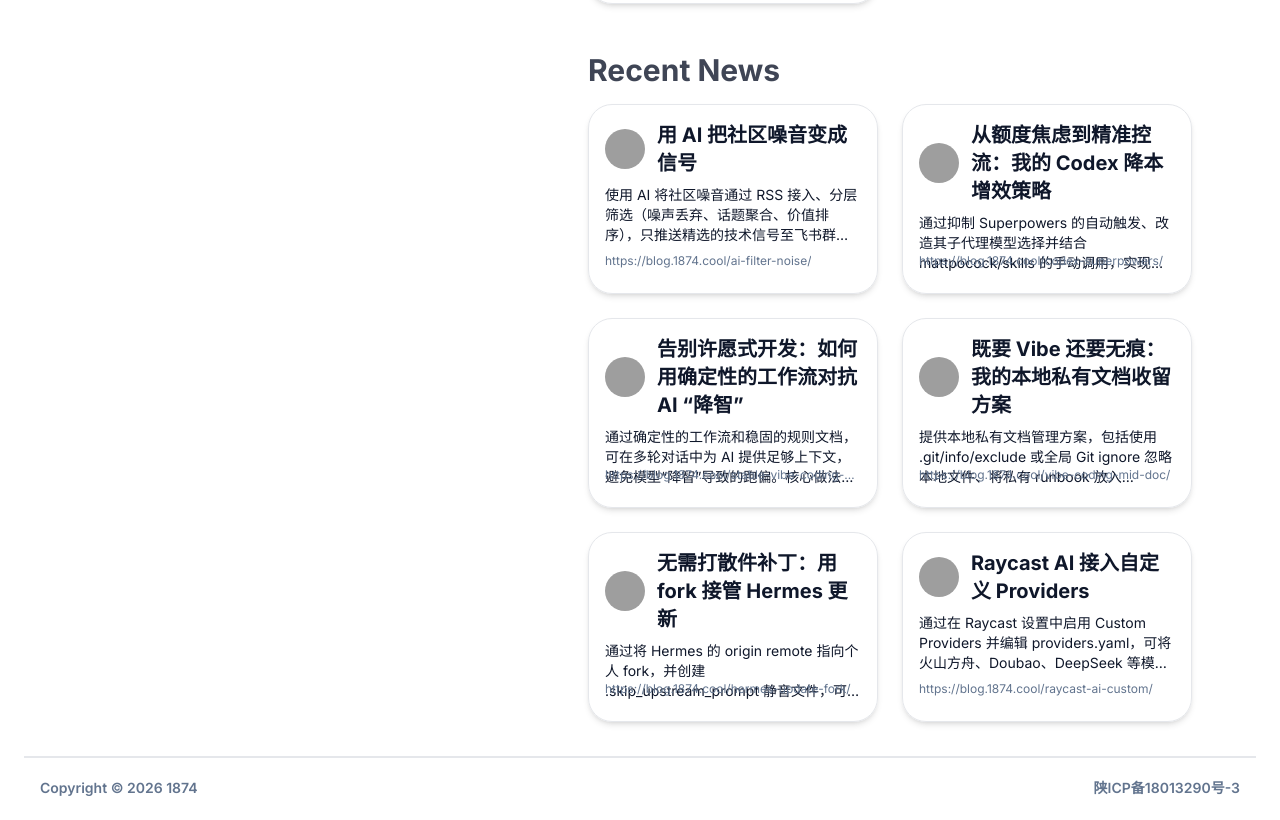
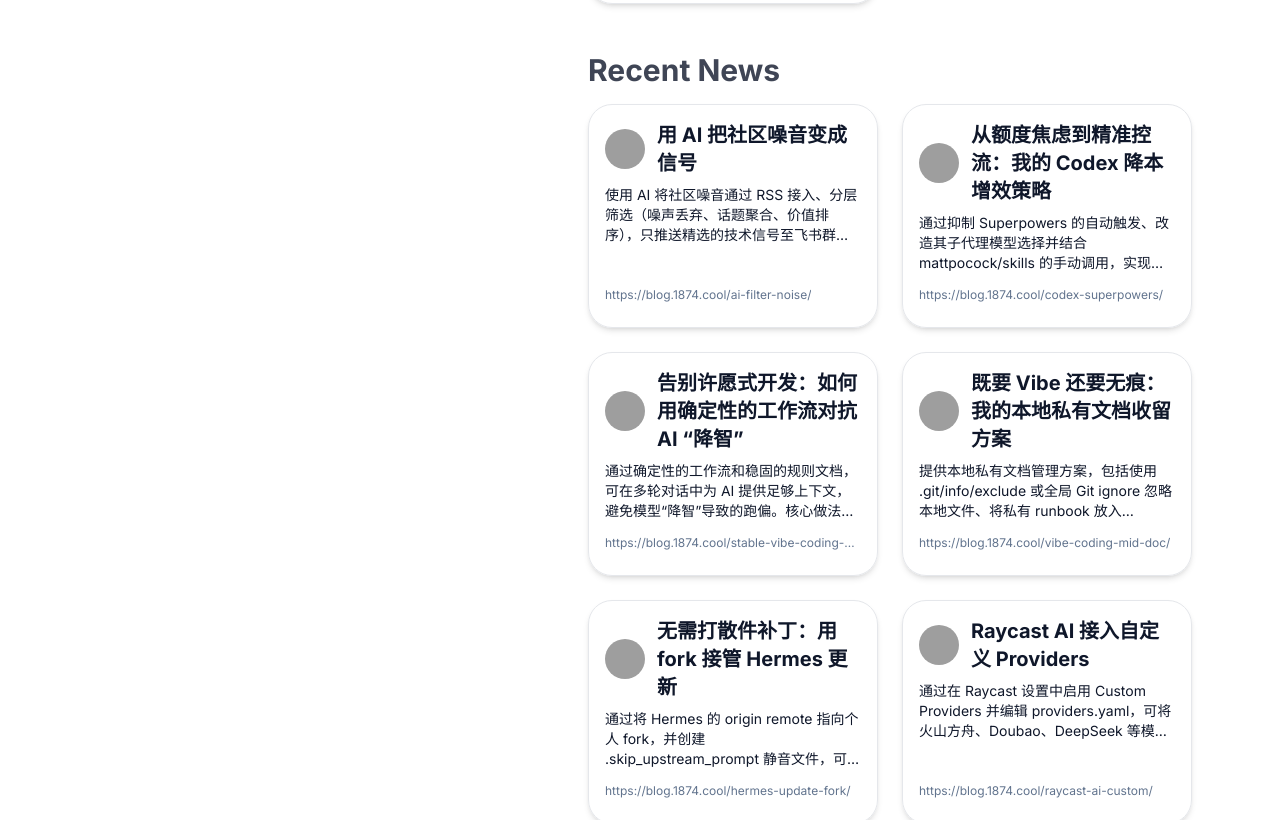
Before and after one commit to LetTTGACO/1874.cool, a Next.js app: page / in a window 1280 px wide. Shown: the part 1012-1832 px from the top of the page. Built offline with nearby package versions, Linux system fonts and the light colour scheme; grey boxes are pictures that could not be loaded.

Commit message:
style: align Recent News card heights

```diff
--- a/components/content.tsx
+++ b/components/content.tsx
@@ -39,7 +39,7 @@ export function LinkItem({ link }: { link: NavItems }) {
 export function PostItem({ link }: { link: NavItems }) {
   return (
     <Link href={link.url} target="_blank">
-      <div className="relative mb-6 flex min-h-[190px] min-w-0 cursor-pointer flex-col rounded-3xl border border-gray-200 p-4 break-words shadow-md transition-all hover:-translate-y-1 hover:scale-105 hover:bg-border hover:shadow-lg xl:mb-0">
+      <div className="relative mb-6 flex min-h-56 min-w-0 cursor-pointer flex-col rounded-3xl border border-gray-200 p-4 break-words shadow-md transition-all hover:-translate-y-1 hover:scale-105 hover:bg-border hover:shadow-lg xl:mb-0">
         <div className="flex items-center">
           <div className="mr-3 flex size-10 shrink-0 overflow-hidden rounded-full">
             {link.icon ? (
```
